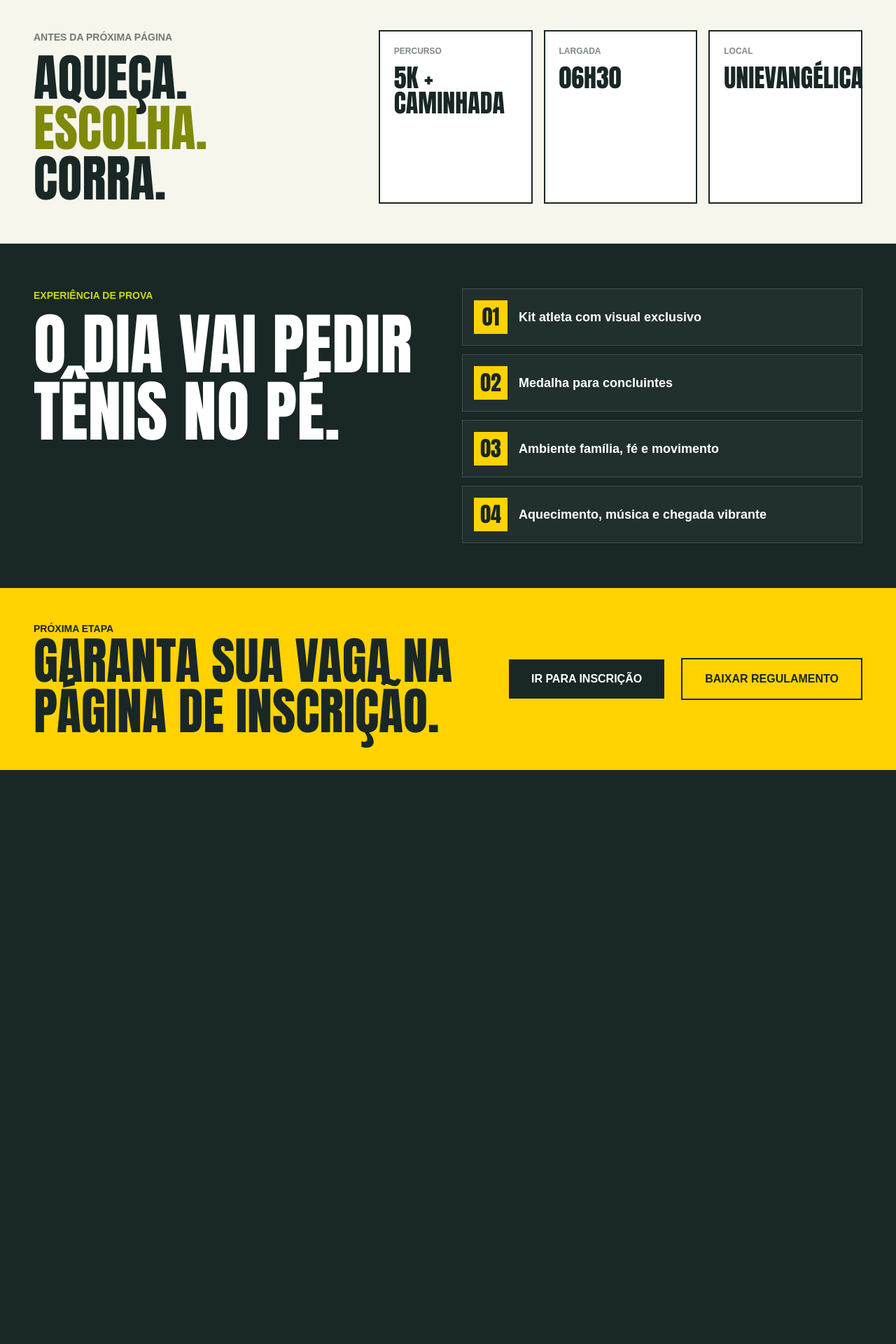
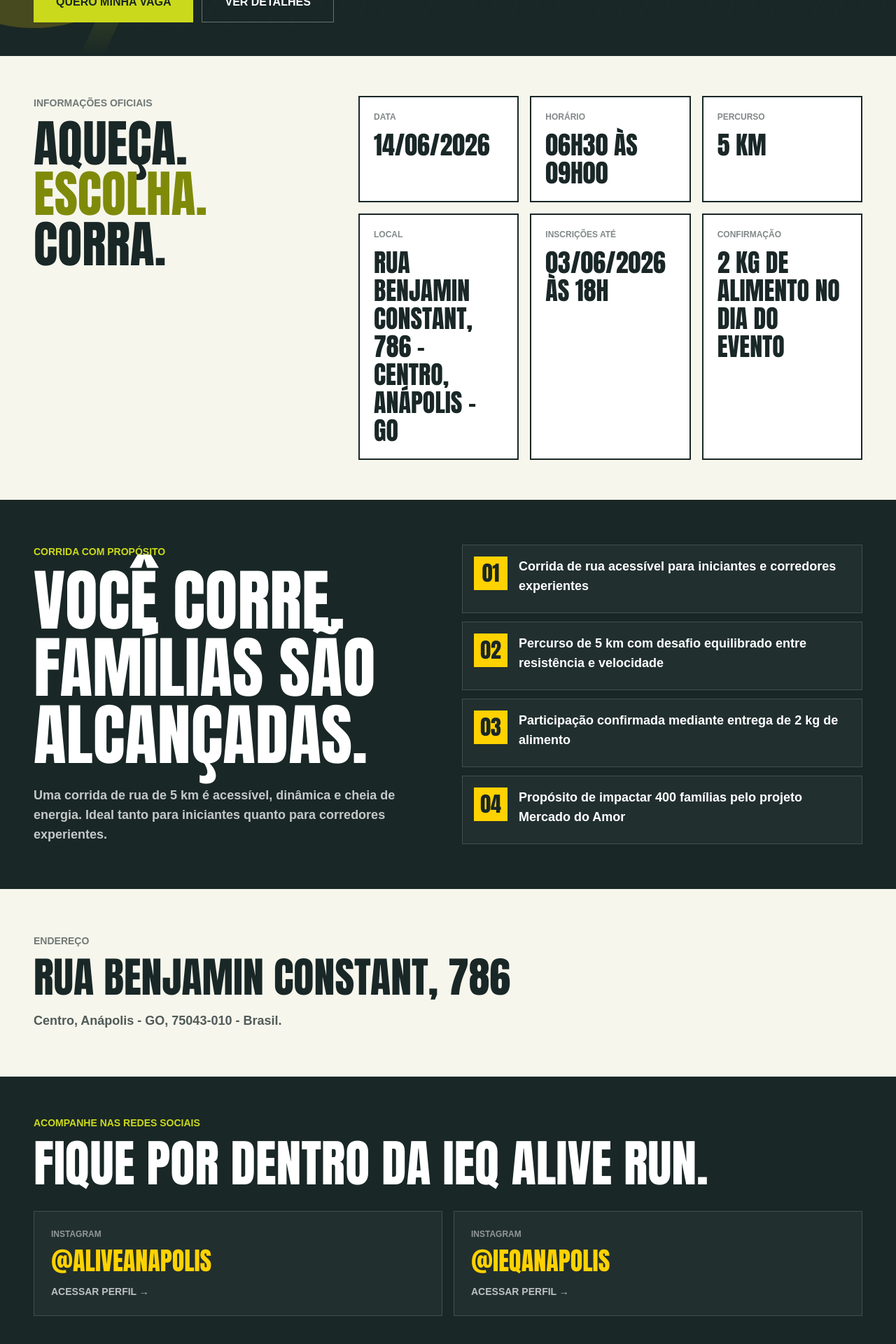
Before and after one commit to victoraugustho/ieqaliverun, a Next.js app: page / in a window 1280 px wide. Shown: the part 800-2720 px from the top of the page at 70% size. Before the commit the page ends 1900 px from the top, so only its background shows below. Built offline with nearby package versions, Linux system fonts and the light colour scheme.

Commit message:
Update event details and registration links

```diff
--- a/app/page.tsx
+++ b/app/page.tsx
@@ -1,16 +1,19 @@
 import Image from "next/image";
 
 const details = [
-  { label: "Percurso", value: "5K + caminhada" },
-  { label: "Largada", value: "06h30" },
-  { label: "Local", value: "Unievangélica" },
+  { label: "Data", value: "14/06/2026" },
+  { label: "Horário", value: "06h30 às 09h00" },
+  { label: "Percurso", value: "5 km" },
+  { label: "Local", value: "Rua Benjamin Constant, 786 - Centro, Anápolis - GO" },
+  { label: "Inscrições até", value: "03/06/2026 às 18h" },
+  { label: "Confirmação", value: "2 kg de alimento no dia do evento" },
 ];
 
 const highlights = [
-  "Kit atleta com visual exclusivo",
-  "Medalha para concluintes",
-  "Ambiente família, fé e movimento",
-  "Aquecimento, música e chegada vibrante",
+  "Corrida de rua acessível para iniciantes e corredores experientes",
+  "Percurso de 5 km com desafio equilibrado entre resistência e velocidade",
+  "Participação confirmada mediante entrega de 2 kg de alimento",
+  "Propósito de impactar 400 famílias pelo projeto Mercado do Amor",
 ];
 
 export default function Home() {
@@ -31,10 +34,10 @@ export default function Home() {
             priority
             className="h-16 w-16 rounded-full bg-white object-contain p-2 sm:h-20 sm:w-20"
           />
+
           <a
-            href="/inscricao"
-            className="group inline-flex min-h-12 items-center justify-center border-2 border-gold bg-gold px-5 py-3 text-sm font-black uppercase text-asphalt transition hover:-translate-y-0.5 hover:bg-acid hover:shadow-race-glow sm:px-7"
-            aria-label="Ir para a próxima página de inscrição"
+            href="https://inchur.ch/lNivj"
+            className="group inline-flex min-h-12 items-center justify-center border-2 border-gold bg-gold px-5 py-3 text-xs font-black uppercase text-asphalt transition hover:-translate-y-0.5 hover:bg-acid hover:shadow-race-glow sm:px-7 sm:text-sm"
           >
             Inscrever agora
             <span className="ml-3 transition group-hover:translate-x-1">→</span>
@@ -46,15 +49,30 @@ export default function Home() {
             <p className="mb-4 inline-flex border border-acid bg-asphalt/75 px-4 py-2 text-xs font-black uppercase text-acid sm:text-sm">
               Corrida oficial de inscrição aberta
             </p>
-            <h1 className="race-title max-w-4xl text-[4.6rem] leading-[0.82] text-white sm:text-[7rem] lg:text-[9.5rem]">
+
+            <h1 className="race-title max-w-4xl text-[4.4rem] leading-[0.82] text-white sm:text-[7rem] lg:text-[9.5rem]">
               IEQ
               <span className="block text-gold">Alive</span>
               <span className="block text-acid">Run</span>
             </h1>
+
+            <div className="mt-6 flex flex-wrap gap-3">
+              <span className="border border-gold bg-gold px-4 py-2 text-sm font-black uppercase text-asphalt">
+                14/06/2026
+              </span>
+              <span className="border border-white/25 bg-white/10 px-4 py-2 text-sm font-black uppercase text-white">
+                06h30 às 09h00
+              </span>
+              <span className="border border-acid bg-acid px-4 py-2 text-sm font-black uppercase text-asphalt">
+                5 km
+              </span>
+            </div>
+
             <p className="mt-6 max-w-2xl text-lg font-semibold leading-8 text-white/86 sm:text-2xl">
               Uma manhã para correr com propósito, celebrar vida e cruzar a
-              linha de chegada com a família Alive.
+              linha de chegada impactando famílias através do projeto Mercado do Amor.
             </p>
+
             <div className="mt-8 flex flex-col gap-3 sm:flex-row">
               <a
                 href="https://inchur.ch/lNivj"
@@ -62,6 +80,7 @@ export default function Home() {
               >
                 Quero minha vaga
               </a>
+
               <a
                 href="#informacoes"
                 className="inline-flex min-h-14 items-center justify-center border border-white/35 px-8 py-4 text-base font-black uppercase text-white transition hover:border-gold hover:text-gold"
@@ -74,6 +93,7 @@ export default function Home() {
           <div className="relative mx-auto w-full max-w-[31rem] lg:mr-0">
             <div className="absolute -inset-5 rotate-3 bg-gold" />
             <div className="absolute -inset-2 -rotate-2 bg-acid" />
+
             <div className="relative bg-white p-5 shadow-race-glow">
               <Image
                 src="/assets/alive-logo.jpeg"
@@ -84,6 +104,7 @@ export default function Home() {
                 className="aspect-[4/3] w-full object-contain"
               />
             </div>
+
             <div className="absolute -bottom-7 left-4 right-4 bg-asphalt px-5 py-4 ring-2 ring-gold">
               <p className="race-title text-4xl leading-none text-gold sm:text-5xl">
                 Largue na frente
@@ -98,25 +119,31 @@ export default function Home() {
         className="relative border-y border-white/10 bg-[#f6f6ed] px-5 py-14 text-asphalt sm:px-8 lg:px-12"
       >
         <div className="absolute inset-0 checkered opacity-60" />
-        <div className="relative mx-auto grid max-w-7xl gap-8 lg:grid-cols-[0.8fr_1.2fr]">
+
+        <div className="relative mx-auto grid max-w-7xl gap-8 lg:grid-cols-[0.75fr_1.25fr]">
           <div>
             <p className="text-sm font-black uppercase text-asphalt/60">
-              Antes da próxima página
+              Informações oficiais
             </p>
-            <h2 className="race-title mt-3 text-6xl leading-none sm:text-7xl">
+
+            <h2 className="race-title mt-3 text-5xl leading-none sm:text-7xl">
               Aqueça.
               <span className="block text-[#7f8a09]">Escolha.</span>
               <span className="block">Corra.</span>
             </h2>
           </div>
 
-          <div className="grid gap-4 sm:grid-cols-3">
+          <div className="grid gap-4 sm:grid-cols-2 xl:grid-cols-3">
             {details.map((item) => (
-              <div key={item.label} className="border-2 border-asphalt bg-white p-5">
+              <div
+                key={item.label}
+                className="min-h-[130px] border-2 border-asphalt bg-white p-5"
+              >
                 <p className="text-xs font-black uppercase text-asphalt/55">
                   {item.label}
                 </p>
-                <p className="race-title mt-3 text-4xl leading-none">
+
+                <p className="race-title mt-3 break-words text-3xl leading-none sm:text-4xl">
                   {item.value}
                 </p>
               </div>
@@ -129,50 +156,128 @@ export default function Home() {
         <div className="mx-auto grid max-w-7xl gap-10 lg:grid-cols-[1fr_1fr]">
           <div>
             <p className="text-sm font-black uppercase text-acid">
-              Experiência de prova
+              Corrida com propósito
             </p>
-            <h2 className="race-title mt-3 text-6xl leading-none text-white sm:text-8xl">
-              O dia vai pedir tênis no pé.
+
+            <h2 className="race-title mt-3 text-5xl leading-none text-white sm:text-8xl">
+              Você corre. Famílias são alcançadas.
             </h2>
+
+            <p className="mt-6 max-w-xl text-base font-semibold leading-7 text-white/75 sm:text-lg">
+              Uma corrida de rua de 5 km é acessível, dinâmica e cheia de energia.
+              Ideal tanto para iniciantes quanto para corredores experientes.
+            </p>
           </div>
 
           <div className="grid gap-3">
             {highlights.map((item, index) => (
               <div
                 key={item}
-                className="flex items-center gap-4 border border-white/15 bg-white/[0.04] p-4"
+                className="flex items-start gap-4 border border-white/15 bg-white/[0.04] p-4"
               >
                 <span className="race-title flex h-12 w-12 shrink-0 items-center justify-center bg-gold text-3xl text-asphalt">
                   {String(index + 1).padStart(2, "0")}
                 </span>
-                <p className="text-lg font-bold text-white/88">{item}</p>
+
+                <p className="text-base font-bold leading-7 text-white/88 sm:text-lg">
+                  {item}
+                </p>
               </div>
             ))}
           </div>
         </div>
       </section>
 
+      <section className="bg-[#f6f6ed] px-5 py-16 text-asphalt sm:px-8 lg:px-12">
+        <div className="mx-auto max-w-7xl">
+          <p className="text-sm font-black uppercase text-asphalt/60">
+            Endereço
+          </p>
+
+          <h2 className="race-title mt-3 text-4xl leading-none sm:text-6xl">
+            Rua Benjamin Constant, 786
+          </h2>
+
+          <p className="mt-4 max-w-3xl text-lg font-bold leading-8 text-asphalt/75">
+            Centro, Anápolis - GO, 75043-010 - Brasil.
+          </p>
+        </div>
+      </section>
+
+      <section className="bg-asphalt px-5 py-14 text-white sm:px-8 lg:px-12">
+  <div className="mx-auto max-w-7xl">
+    <p className="text-sm font-black uppercase text-acid">
+      Acompanhe nas redes sociais
+    </p>
+
+    <h2 className="race-title mt-3 text-5xl leading-none sm:text-7xl">
+      Fique por dentro da IEQ Alive Run.
+    </h2>
+
+    <div className="mt-8 grid gap-4 sm:grid-cols-2">
+      <a
+        href="https://www.instagram.com/aliveanapolis?igsh=c2YwMmJhbDFtaTQx"
+        target="_blank"
+        rel="noopener noreferrer"
+        className="group border border-white/15 bg-white/[0.04] p-6 transition hover:-translate-y-1 hover:border-gold hover:bg-white/[0.08]"
+      >
+        <p className="text-xs font-black uppercase text-white/50">
+          Instagram
+        </p>
+        <p className="race-title mt-3 text-4xl leading-none text-gold">
+          @aliveanapolis
+        </p>
+        <p className="mt-4 text-sm font-bold uppercase text-white/70 group-hover:text-acid">
+          Acessar perfil →
+        </p>
+      </a>
+
+      <a
+        href="https://www.instagram.com/ieqanapolis?igsh=cnh1MTBsb3M1a3Vh"
+        target="_blank"
+        rel="noopener noreferrer"
+        className="group border border-white/15 bg-white/[0.04] p-6 transition hover:-translate-y-1 hover:border-gold hover:bg-white/[0.08]"
+      >
+        <p className="text-xs font-black uppercase text-white/50">
+          Instagram
+        </p>
+        <p className="race-title mt-3 text-4xl leading-none text-gold">
+          @ieqanapolis
+        </p>
+        <p className="mt-4 text-sm font-bold uppercase text-white/70 group-hover:text-acid">
+          Acessar perfil →
+        </p>
+      </a>
+    </div>
+  </div>
+</section>
+
       <section className="bg-gold px-5 py-12 text-asphalt sm:px-8 lg:px-12">
-        <div className="mx-auto flex max-w-7xl flex-col items-start justify-between gap-6 sm:flex-row sm:items-center">
+        <div className="mx-auto flex max-w-7xl flex-col items-start justify-between gap-6 lg:flex-row lg:items-center">
           <div>
             <p className="text-sm font-black uppercase">Próxima etapa</p>
+
             <h2 className="race-title text-5xl leading-none sm:text-7xl">
-              Garanta sua vaga na página de inscrição.
+              Garanta sua vaga até 03/06 às 18h.
             </h2>
           </div>
+
+          <div className="flex w-full flex-col gap-3 sm:w-auto sm:flex-row">
             <a
               href="https://inchur.ch/lNivj"
-            className="inline-flex min-h-14 shrink-0 items-center justify-center bg-asphalt px-8 py-4 text-base font-black uppercase text-white transition hover:-translate-y-0.5 hover:bg-[#0f1716]"
+              className="inline-flex min-h-14 items-center justify-center bg-asphalt px-8 py-4 text-base font-black uppercase text-white transition hover:-translate-y-0.5 hover:bg-[#0f1716]"
             >
               Ir para inscrição
             </a>
+
             <a
               href="/assets/regulamento-oficial.pdf"
               download
-            className="inline-flex min-h-14 shrink-0 items-center justify-center border-2 border-asphalt px-8 py-4 text-base font-black uppercase text-asphalt transition hover:-translate-y-0.5 hover:bg-asphalt hover:text-white"
+              className="inline-flex min-h-14 items-center justify-center border-2 border-asphalt px-8 py-4 text-base font-black uppercase text-asphalt transition hover:-translate-y-0.5 hover:bg-asphalt hover:text-white"
             >
               Baixar regulamento
             </a>
+          </div>
         </div>
       </section>
     </main>
```
Lines whose indentation alone changed are shown as unchanged.
